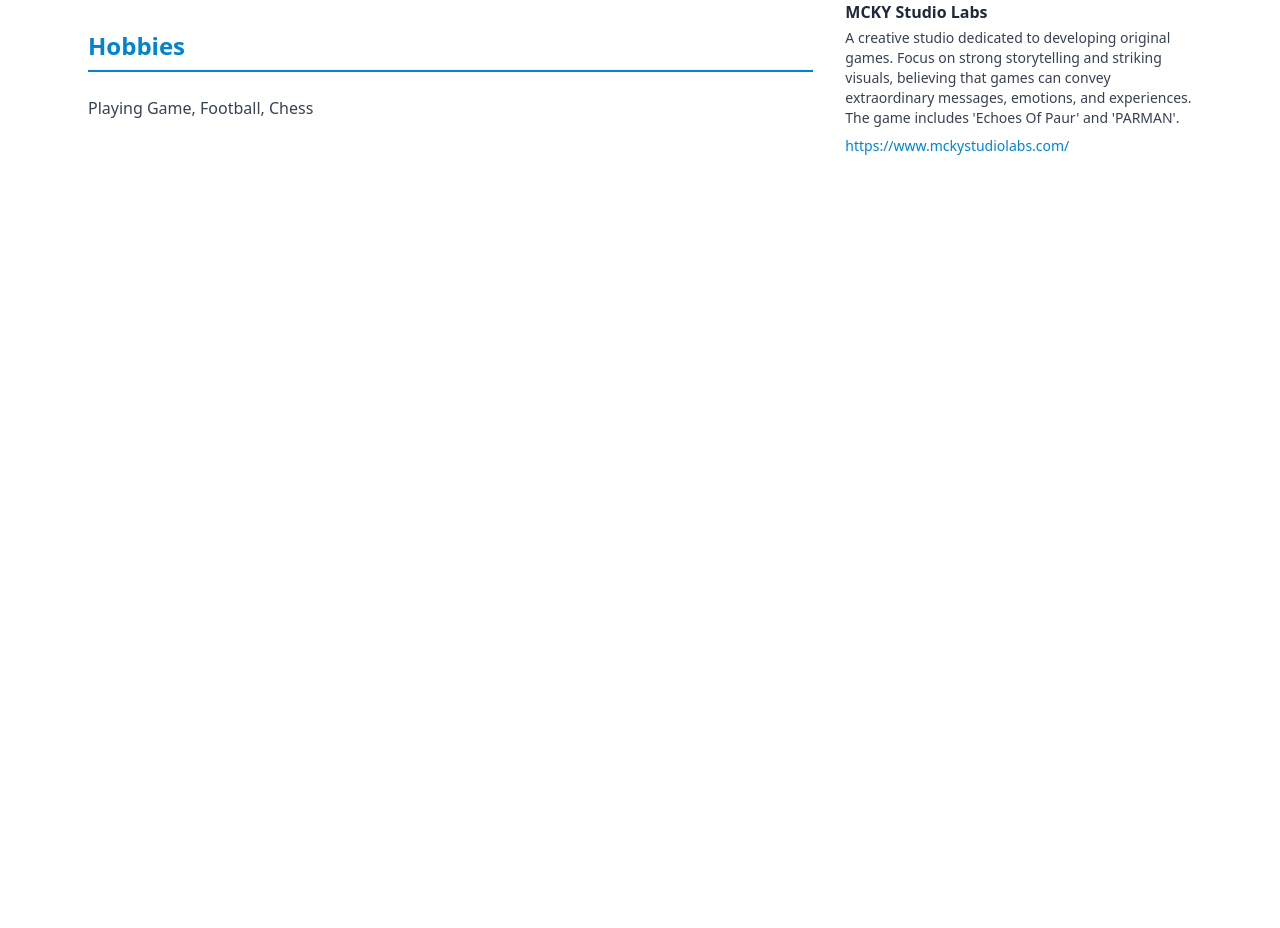
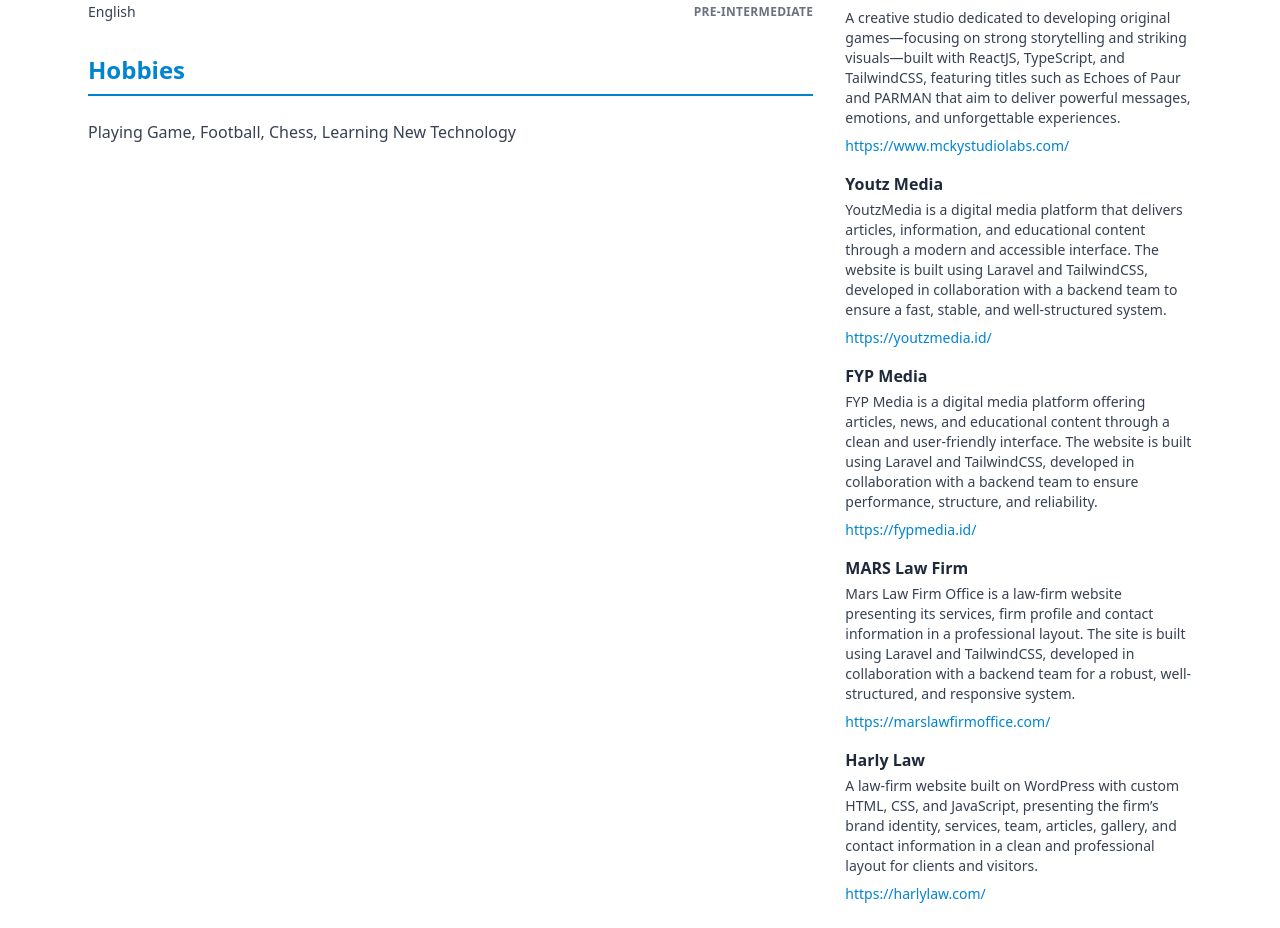
Before and after one commit to mfebriann/My-Resume-App, a React (Vite) app: page / in a window 1280 px wide. Shown: the part 1576-2504 px from the top of the page. Before the commit the page ends 1756 px from the top, so only its background shows below. Built offline with nearby package versions, Linux system fonts and the light colour scheme.

Commit message:
feat: update projects: fypmedia, youtzmedia, harly law and mars law firm

```diff
--- a/src/data/resumeData.ts
+++ b/src/data/resumeData.ts
@@ -95,6 +95,7 @@
 				'Developed mobile applications using React Native with NodeJS as backend for XRUN and MetaHint.',
 				'Built the XRUN mobile app, an AR-based crypto token hunting app using React Native, Google Maps API, and NodeJS backend.',
 				'Developed the MetaHint crypto wallet app for managing MetaHint tokens, released on Google Play Store.',
+				'Created the MetaHint website using ReactJS and NodeJS as the backend.',
 				'Worked on the Afterlife AI communication app using Speech-to-Text, ChatGPT, and ElevenLabs (backend not yet implemented).',
 				'Created UI systems in Unreal Engine using Blueprint for metaverse-related features and internal prototypes.',
 			],
@@ -173,18 +174,42 @@
 		{
 			name: 'Gemilang Taruna',
 			description:
-				'A modern website for Gemilang Taruna, a local food stall established in 2023. It showcases the brands identity, menu offerings, and story with a clean design. Key features include a responsive layout, product gallery, and contact section, making it easy for customers to explore the menu and connect with the business.',
+				'A modern website for Gemilang Taruna, a local food stall established in 2023, built with Next.js, TypeScript, and TailwindCSS, featuring a clean responsive design that showcases the brand identity, menu offerings, product gallery, and contact section for easy customer engagement.',
 			previewUrl: 'https://gemilang-taruna-website.vercel.app/',
 			repoUrl: 'https://github.com/mfebriann/GemilangTaruna_Website',
 		},
 		{
 			name: 'MCKY Studio Labs',
 			description:
-				"A creative studio dedicated to developing original games. Focus on strong storytelling and striking visuals, believing that games can convey extraordinary messages, emotions, and experiences. The game includes 'Echoes Of Paur' and 'PARMAN'.",
+				'A creative studio dedicated to developing original games—focusing on strong storytelling and striking visuals—built with ReactJS, TypeScript, and TailwindCSS, featuring titles such as Echoes of Paur and PARMAN that aim to deliver powerful messages, emotions, and unforgettable experiences.',
 			previewUrl: 'https://www.mckystudiolabs.com/',
 		},
+		{
+			name: 'Youtz Media',
+			description:
+				'YoutzMedia is a digital media platform that delivers articles, information, and educational content through a modern and accessible interface. The website is built using Laravel and TailwindCSS, developed in collaboration with a backend team to ensure a fast, stable, and well-structured system.',
+			previewUrl: 'https://youtzmedia.id/',
+		},
+		{
+			name: 'FYP Media',
+			description:
+				'FYP Media is a digital media platform offering articles, news, and educational content through a clean and user-friendly interface. The website is built using Laravel and TailwindCSS, developed in collaboration with a backend team to ensure performance, structure, and reliability.',
+			previewUrl: 'https://fypmedia.id/',
+		},
+		{
+			name: 'MARS Law Firm',
+			description:
+				'Mars Law Firm Office is a law-firm website presenting its services, firm profile and contact information in a professional layout. The site is built using Laravel and TailwindCSS, developed in collaboration with a backend team for a robust, well-structured, and responsive system.',
+			previewUrl: 'https://marslawfirmoffice.com/',
+		},
+		{
+			name: 'Harly Law',
+			description:
+				'A law-firm website built on WordPress with custom HTML, CSS, and JavaScript, presenting the firm’s brand identity, services, team, articles, gallery, and contact information in a clean and professional layout for clients and visitors.',
+			previewUrl: 'https://harlylaw.com/',
+		},
 	],
-	interests: ['Playing Game', 'Football', 'Chess'],
+	interests: ['Playing Game', 'Football', 'Chess', 'Learning New Technology'],
 	languages: [
 		{ name: 'Indonesian', level: 'Native' },
 		{ name: 'English', level: 'Pre-Intermediate' },
```
